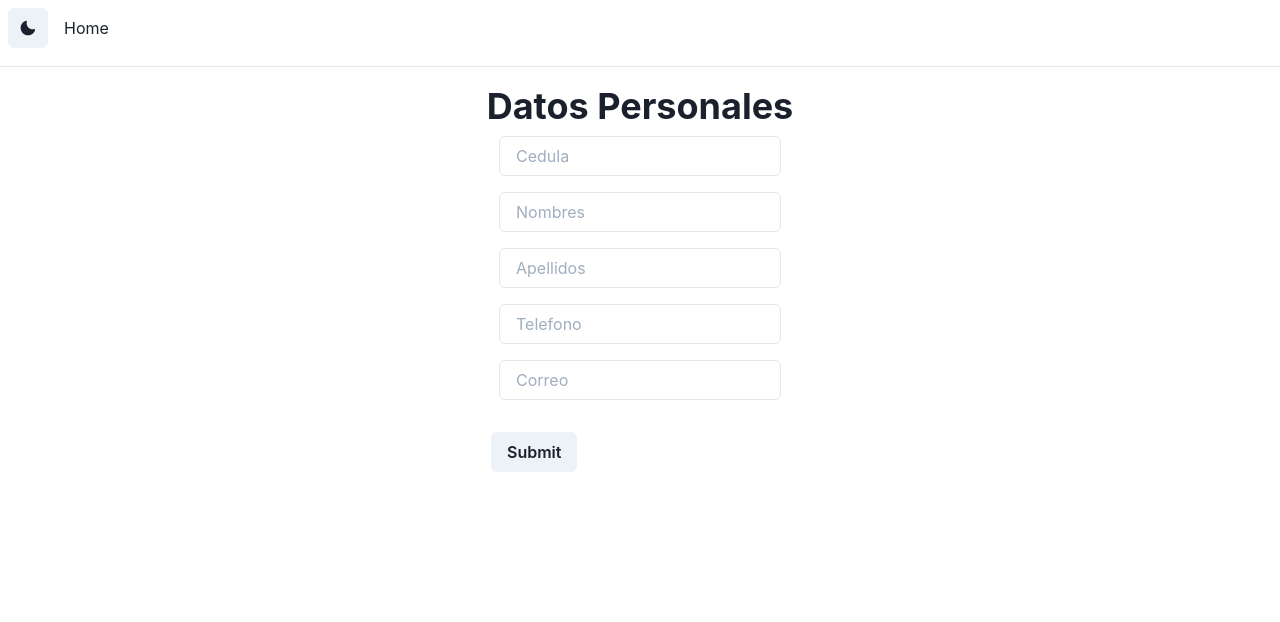
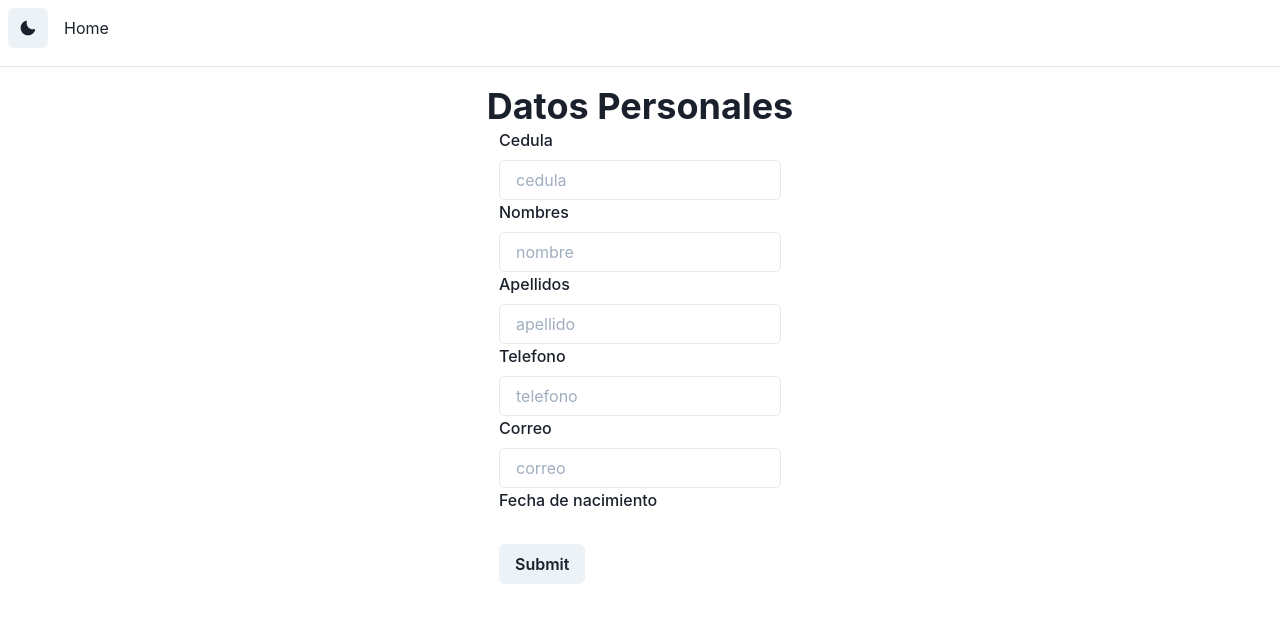
Before and after one commit to randresf/sic, a React (Create React App) app: page /datos in a window 1280 px wide. Shown: the top 622 px of the page. Built offline with nearby package versions, Linux system fonts and the light colour scheme.

Commit message:
changes formUserData

```diff
--- a/src/components/DatePicker/index.js
+++ b/src/components/DatePicker/index.js
@@ -1,13 +1,18 @@
 import React from "react"
-import { useField, useFormikContext } from "formik"
+import { useFormikContext } from "formik"
 import DatePicker from "react-datepicker"
+import { Field } from "formik"
+import { FormControl, FormLabel, FormErrorMessage } from "@chakra-ui/react"
 
 import "react-datepicker/dist/react-datepicker.css"
 
-const DatePickerField = ({ ...props }) => {
+const DatePickerField = ({ name, label, ...props }) => {
   const { setFieldValue } = useFormikContext()
-  const [field] = useField(props)
   return (
+    <Field name={name}>
+      {({ field, form }) => (
+        <FormControl isInvalid={form.errors[name] && form.touched[name]}>
+          <FormLabel htmlFor={name}>{label}</FormLabel>
           <DatePicker
             {...field}
             {...props}
@@ -16,6 +21,10 @@ const DatePickerField = ({ ...props }) => {
               setFieldValue(field.name, val)
             }}
           />
+          <FormErrorMessage>{form.errors[name]}</FormErrorMessage>
+        </FormControl>
+      )}
+    </Field>
   )
 }
 
--- /dev/null
+++ b/src/components/FormikInput.js
@@ -0,0 +1,29 @@
+import React from "react"
+import { Field } from "formik"
+import {
+  Input,
+  FormControl,
+  FormLabel,
+  FormErrorMessage,
+} from "@chakra-ui/react"
+
+const WrapperInput = ({ type = "text", name, label, ...props }) => {
+  return !name ? null : (
+    <Field name={name}>
+      {({ field, form }) => (
+        <FormControl isInvalid={form.errors[name] && form.touched[name]}>
+          <FormLabel htmlFor={name}>{label}</FormLabel>
+          <Input
+            {...field}
+            id={name}
+            type={type}
+            placeholder={name.toLowerCase()}
+          />
+          <FormErrorMessage>{form.errors[name]}</FormErrorMessage>
+        </FormControl>
+      )}
+    </Field>
+  )
+}
+
+export default WrapperInput
--- a/src/components/Input.js
+++ /dev/null
@@ -1,14 +0,0 @@
-import React from "react"
-import { Field, ErrorMessage } from "formik"
-import { Box, Input } from "@chakra-ui/react"
-
-const WrapperInput = ({ type = "text", name, ...props }) => {
-  return (
-    <Box m={2}>
-      <Field type={type} name={name} {...props} component={Input} />
-      <ErrorMessage name={name} component="div" />
-    </Box>
-  )
-}
-
-export default WrapperInput
--- a/src/container/formUserData.js
+++ b/src/container/formUserData.js
@@ -1,10 +1,11 @@
 import React from "react"
-import Input from "../components/Input"
+import FormikInput from "../components/FormikInput"
 import Wrapper from "../components/Wrapper"
 import PrimaryButton from "../components/PrimaryButton"
 import DatePicker from "../components/DatePicker"
 import { Box, Flex, Heading } from "@chakra-ui/react"
 import { Formik } from "formik"
+import { ValideFields } from "../utils/noMeAcuerdo"
 
 const DatosPersonales = () => {
   return (
@@ -20,35 +21,27 @@ const DatosPersonales = () => {
             correo: "",
           }}
           validate={(values) => {
-            const errors = {}
-            // if (!values.email) {
-            //   errors.email = "Required"
-            // } else if (
-            //   !/^[A-Z0-9._%+-]+@[A-Z0-9.-]+\.[A-Z]{2,}$/i.test(values.email)
-            // ) {
-            //   errors.email = "Invalid email address"
-            // }
+            const errors = ValideFields(values)
             return errors
           }}
-          onSubmit={(values, { setSubmitting }) => {
-            setTimeout(() => {
-              console.log(values)
-              setSubmitting(false)
-            }, 400)
-          }}
+          onSubmit={(values, { setSubmitting }) => {}}
         >
           {({ isSubmitting }) => (
             <form>
               <Box>
                 <Flex flexDir="column" flexGrow="">
-                  <Input placeholder="Cedula" name="cedula" type="number" />
-                  <Input placeholder="Nombres" name="nombre" />
-                  <Input placeholder="Apellidos" name="apellido" />
-                  <Input placeholder="Telefono" name="telefono" />
-                  <Input placeholder="Correo" name="correo" />
-                  <DatePicker name="date" />
+                  <FormikInput label="Cedula" name="cedula" type="number" />
+                  <FormikInput label="Nombres" name="nombre" />
+                  <FormikInput label="Apellidos" name="apellido" />
+                  <FormikInput label="Telefono" name="telefono" type="number" />
+                  <FormikInput label="Correo" name="correo" />
+                  <DatePicker label="Fecha de nacimiento" name="date" />
                   <Box>
-                    <PrimaryButton type="submit" disabled={isSubmitting}>
+                    <PrimaryButton
+                      type="submit"
+                      disabled={isSubmitting}
+                      isLoading={isSubmitting}
+                    >
                       Submit
                     </PrimaryButton>
                   </Box>
--- /dev/null
+++ b/src/utils/noMeAcuerdo.js
@@ -0,0 +1,33 @@
+export const ValideFields = ({
+  cedula,
+  nombre,
+  apellido,
+  telefono,
+  correo,
+  date,
+}) => {
+  const errors = {}
+  //required field
+  if (!cedula) {
+    errors.cedula = "Required"
+  }
+  if (!nombre) {
+    errors.nombre = "Required"
+  }
+  if (!apellido) {
+    errors.apellido = "Required"
+  }
+  if (!telefono) {
+    errors.telefono = "Required"
+  } else if (telefono.length !== 10 || telefono.length !== 7) {
+    errors.telefono = "telefono incorrecto"
+  }
+  if (!correo) {
+    errors.correo = "Required"
+  }
+  if (!date) {
+    errors.date = "Required"
+  }
+
+  return errors
+}
```
Also changed, not shown: 2 other files (tests, documents, lock files or other folders). Lines whose indentation alone changed are shown as unchanged.
